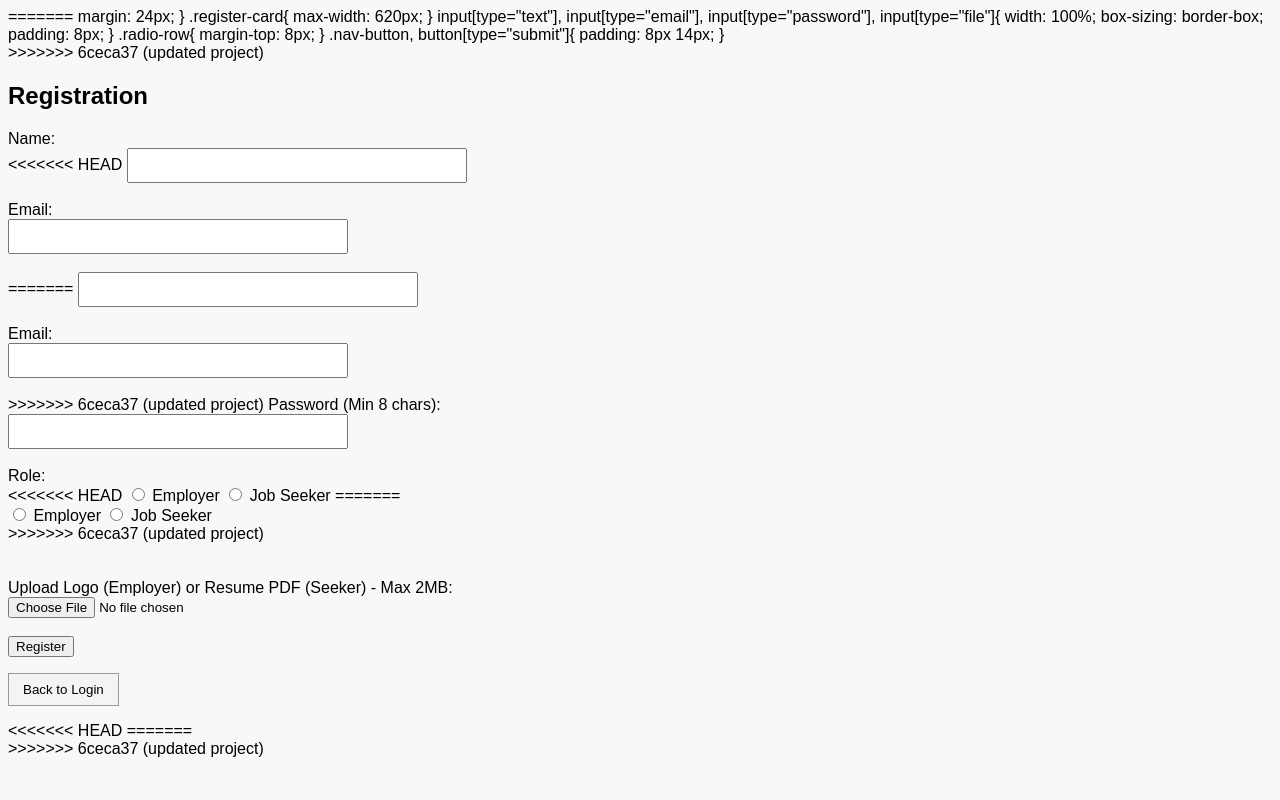
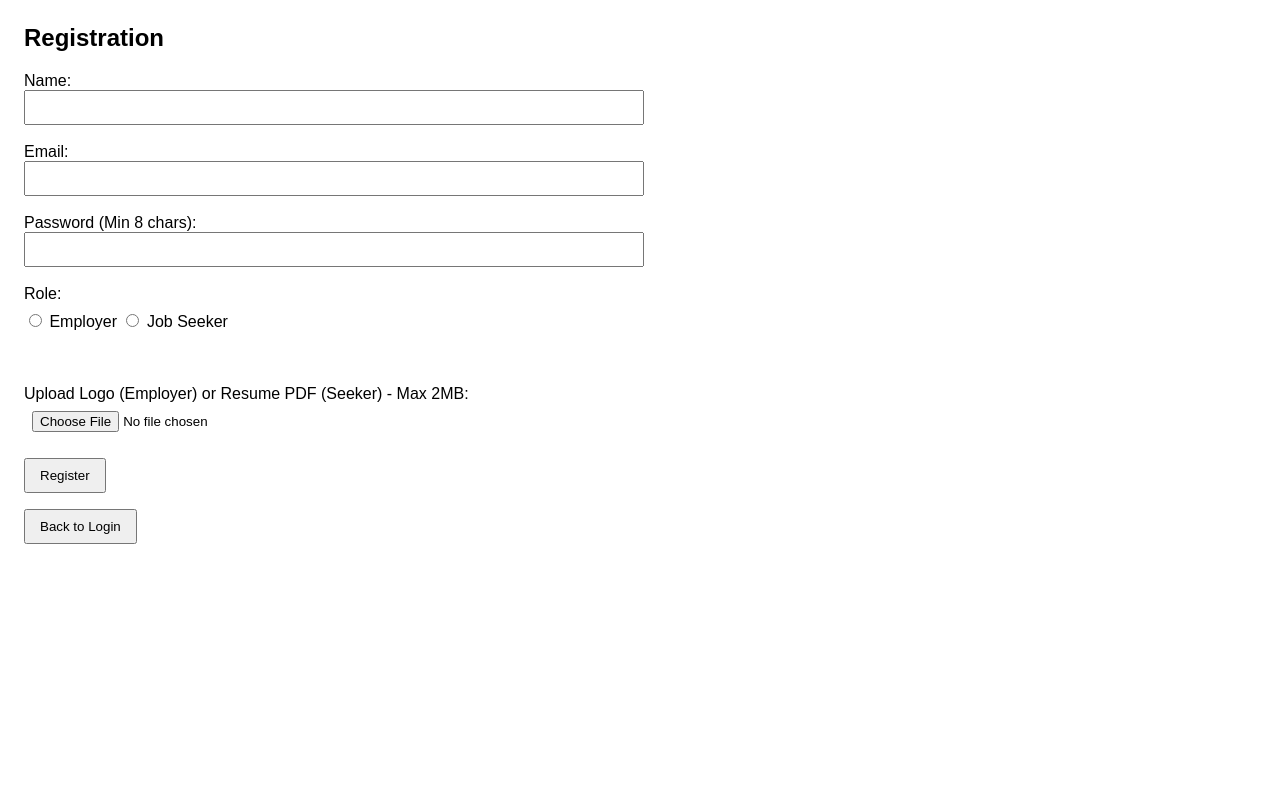
Before and after one commit to RahinIbneHarun/Final-Web-Hackathon, a PHP site: page /register.php in a window 1280 px wide. Run offline with PHP 8.4, Linux system fonts and the light colour scheme.

Commit message:
Update Student1 folder

```diff
--- a/Student1/Model/DatabaseConnection.php
+++ b/Student1/Model/DatabaseConnection.php
@@ -32,8 +32,6 @@ class DatabaseConnection {
         return $result;
     }
 
-<<<<<<< HEAD
-=======
     function GetUserByNameWithPrepareStmt($connection, $tableName, $name){
         $sql = "SELECT * FROM $tableName WHERE name = ?";
         $statement = $connection->prepare($sql);
@@ -44,7 +42,6 @@ class DatabaseConnection {
         return $result;
     }
 
->>>>>>> 6ceca37 (updated project)
     function GetUserByIdWithPrepareStmt($connection, $tableName, $user_id){
         $sql = "SELECT * FROM $tableName WHERE id = ?";
         $statement = $connection->prepare($sql);
--- a/Student1/View/register.php
+++ b/Student1/View/register.php
@@ -12,28 +12,6 @@ unset($_SESSION["reg_errors"]);
     <style>
         body{
             font-family: Arial, sans-serif;
-<<<<<<< HEAD
-            margin: 20px;
-            background-color: #f8f8f8;
-        }
-        .error{
-            color: red;
-            font-size: 14px;
-        }
-        input[type="text"], input[type="email"], input[type="password"]{
-            padding: 8px;
-            width: 320px;
-        }
-        .nav-button{
-            padding: 8px 14px;
-            border: 1px solid #999;
-            background-color: #f4f4f4;
-            cursor: pointer;
-        }
-    </style>
-</head>
-<body>
-=======
             margin: 24px;
         }
         .register-card{
@@ -55,43 +33,28 @@ unset($_SESSION["reg_errors"]);
 </head>
 <body>
     <div class="register-card">
->>>>>>> 6ceca37 (updated project)
     <h2>Registration</h2>
 
     <?php if(isset($errors["db"])) echo "<p class='error'>".$errors["db"]."</p>"; ?>
 
     <form action="../Controller/AuthController.php" method="POST" enctype="multipart/form-data">
         <label>Name:</label><br>
-<<<<<<< HEAD
-        <input type="text" name="name" value="<?php echo $old["name"] ?? ""; ?>">
-        <span class="error"><?php echo $errors["name"] ?? ""; ?></span><br><br>
-
-        <label>Email:</label><br>
-        <input type="email" name="email" value="<?php echo $old["email"] ?? ""; ?>">
-        <span class="error"><?php echo $errors["email"] ?? ""; ?></span><br><br>
-=======
         <input type="text" id="register_name" name="name" value="<?php echo $old["name"] ?? ""; ?>" onkeyup="checkRegisterName()">
         <span class="error" id="registerNameResponse"><?php echo $errors["name"] ?? ""; ?></span><br><br>
 
         <label>Email:</label><br>
         <input type="email" id="register_email" name="email" value="<?php echo $old["email"] ?? ""; ?>" onkeyup="checkRegisterEmail()">
         <span class="error" id="registerEmailResponse"><?php echo $errors["email"] ?? ""; ?></span><br><br>
->>>>>>> 6ceca37 (updated project)
 
         <label>Password (Min 8 chars):</label><br>
         <input type="password" name="password">
         <span class="error"><?php echo $errors["password"] ?? ""; ?></span><br><br>
 
         <label>Role:</label><br>
-<<<<<<< HEAD
-        <input type="radio" name="role" value="employer" <?php if(($old["role"] ?? "") == "employer"){ echo "checked"; } ?>> Employer
-        <input type="radio" name="role" value="seeker" <?php if(($old["role"] ?? "") == "seeker"){ echo "checked"; } ?>> Job Seeker
-=======
         <div class="radio-row">
         <input type="radio" name="role" value="employer" <?php if(($old["role"] ?? "") == "employer"){ echo "checked"; } ?>> Employer
         <input type="radio" name="role" value="seeker" <?php if(($old["role"] ?? "") == "seeker"){ echo "checked"; } ?>> Job Seeker
         </div>
->>>>>>> 6ceca37 (updated project)
         <br><span class="error"><?php echo $errors["role"] ?? ""; ?></span><br><br>
 
         <label>Upload Logo (Employer) or Resume PDF (Seeker) - Max 2MB:</label><br>
@@ -102,9 +65,6 @@ unset($_SESSION["reg_errors"]);
     </form>
 
     <p><button type="button" class="nav-button" onclick="window.location.href='login.php'">Back to Login</button></p>
-<<<<<<< HEAD
-=======
     </div>
->>>>>>> 6ceca37 (updated project)
 </body>
 </html>
```
Also changed, not shown: Student1/View/employer_dashboard.php (+0 -32 lines), Student1/View/job_board.php (+0 -32 lines), Student1/View/login.php (+0 -38 lines), Student1/View/profile.php (+0 -35 lines), Student1/Controller/New Text Document.txt (deleted), Student1/Model/New Text Document.txt (deleted), Student1/View/New Text Document.txt (deleted), Student1/uploads/New Text Document.txt (deleted).
